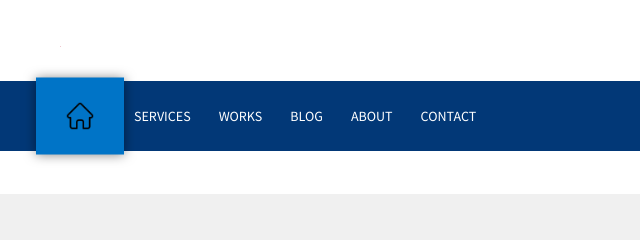
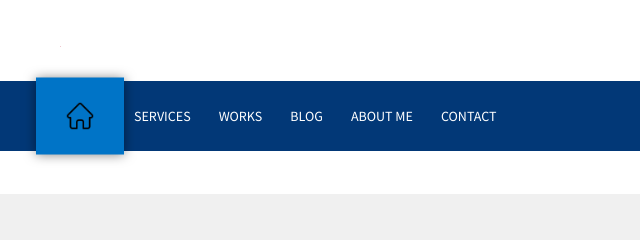
Before and after one commit to Markitos72/web_personal, a plain HTML site: page index.html in a window 1280 px wide. Shown: the top 240 px of the page, 0-640 px from the left. Drawn offline with Linux system fonts and the light colour scheme.

Commit message:
cambio texto menu
Se cambia ABOUT por ABOUT ME en el menú superior

```diff
--- a/index.html
+++ b/index.html
@@ -52,7 +52,7 @@
                             </ul>
                         </li>
                         <li><a href="#">Blog</a></li>
-                        <li><a href="#">About</a>
+                        <li><a href="#">About me</a>
                             <ul>
                                 <li><a href="bio.html">Bio</a></li>
                                 <li><a href="CV.html">CV</a></li>
```
Also changed, not shown: bio.html (+1 -1 lines).
